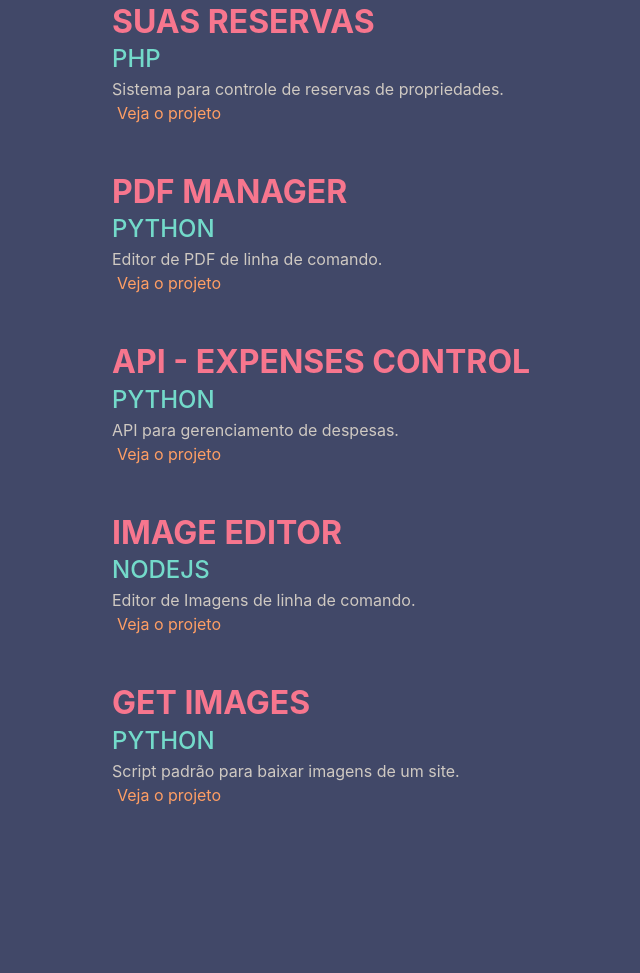
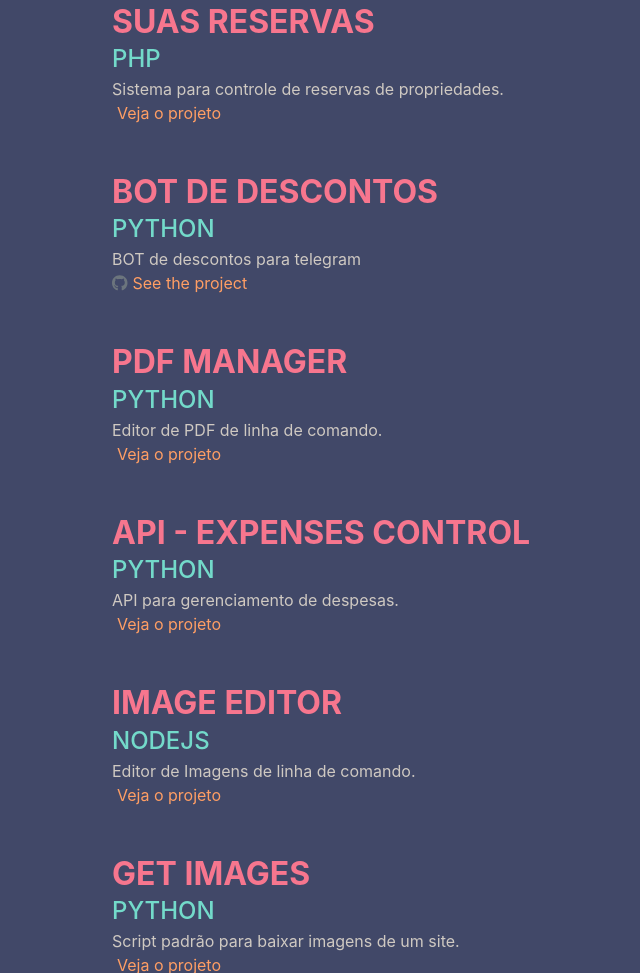
Before and after one commit to davidambz/davidspader.github.io, a plain HTML site: page pt-br/index.html in a window 1280 px wide. Shown: the part 1805-2778 px from the top of the page, without its empty margins (208-848 px from the left). Before the commit the page ends 2740 px from the top, so only its background shows below. Drawn offline with nearby package versions, Linux system fonts and the light colour scheme; a web font is replaced by a local one.

Commit message:
update portfolio 😉

```diff
--- a/pt-br/index.html
+++ b/pt-br/index.html
@@ -103,6 +103,14 @@
                     </div>
                     <div class="d-flex flex-column flex-md-row justify-content-between mb-5">
                         <div class="flex-grow-1">
+                            <h3 class="mb-0">BOT de Descontos</h3>
+                            <div class="subheading">PYTHON</div>
+                            <div class="text-color">BOT de descontos para telegram</div>
+                            <span class="fab fa-github"></span><a href="https://github.com/davidspader/telegram-discounts-bot" class="project-link" target="_blank">See the project</a>
+                        </div>
+                    </div>
+                    <div class="d-flex flex-column flex-md-row justify-content-between mb-5">
+                        <div class="flex-grow-1">
                             <h3 class="mb-0">PDF manager</h3>
                             <div class="subheading">PYTHON</div>
                             <div class="text-color">Editor de PDF de linha de comando.</div>
```
Also changed, not shown: index.html (+8 -0 lines).
